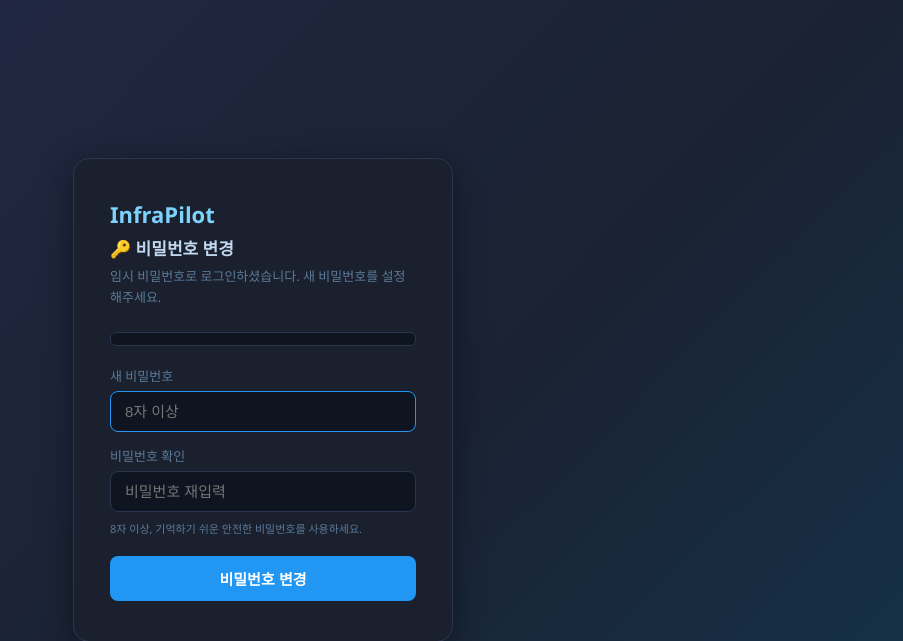
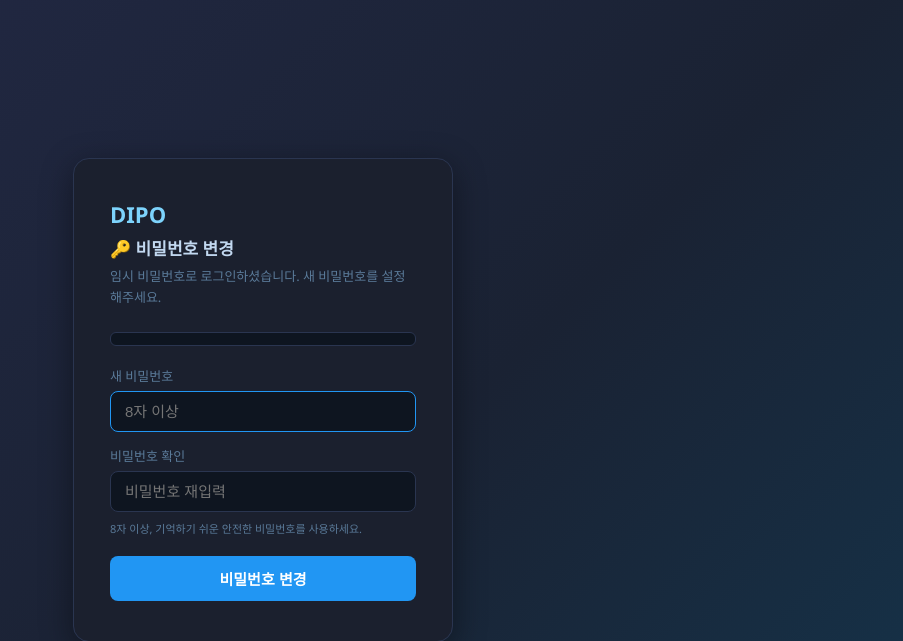
Before and after one commit to HyunsGit/Infrastructure-Management-Automation-Platform, a Flask app: template templates/change_password.html in a window 1280 px wide. Shown: the top 641 px of the page, without its empty margins (377-1280 px from the left). Run offline with Flask 3, Linux system fonts and the light colour scheme; the template is opened without the code that fills it, so the values that code supplies are empty; parts of the project's set-up code (start-up, migrations or seed data) failed here and were passed over.

Commit message:
Update title and logo in change_password.html

```diff
--- a/templates/change_password.html
+++ b/templates/change_password.html
@@ -3,7 +3,7 @@
 <head>
     <meta charset="UTF-8">
     <meta name="viewport" content="width=device-width, initial-scale=1.0">
-    <title>비밀번호 변경 — InfraPilot</title>
+    <title>비밀번호 변경 — DIPO</title>
     <style>
         * { box-sizing: border-box; margin: 0; padding: 0; }
         body {
@@ -44,7 +44,7 @@
 </head>
 <body>
 <div class="card">
-    <div class="logo">InfraPilot</div>
+    <div class="logo">DIPO</div>
     <h2>🔑 비밀번호 변경</h2>
     <p class="subtitle">임시 비밀번호로 로그인하셨습니다. 새 비밀번호를 설정해주세요.</p>
 
```
